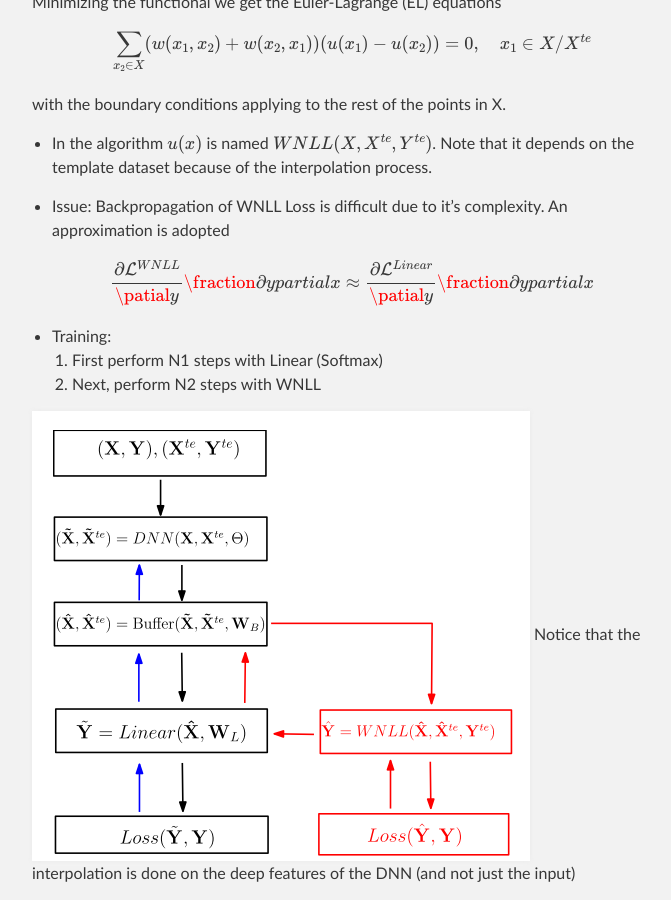
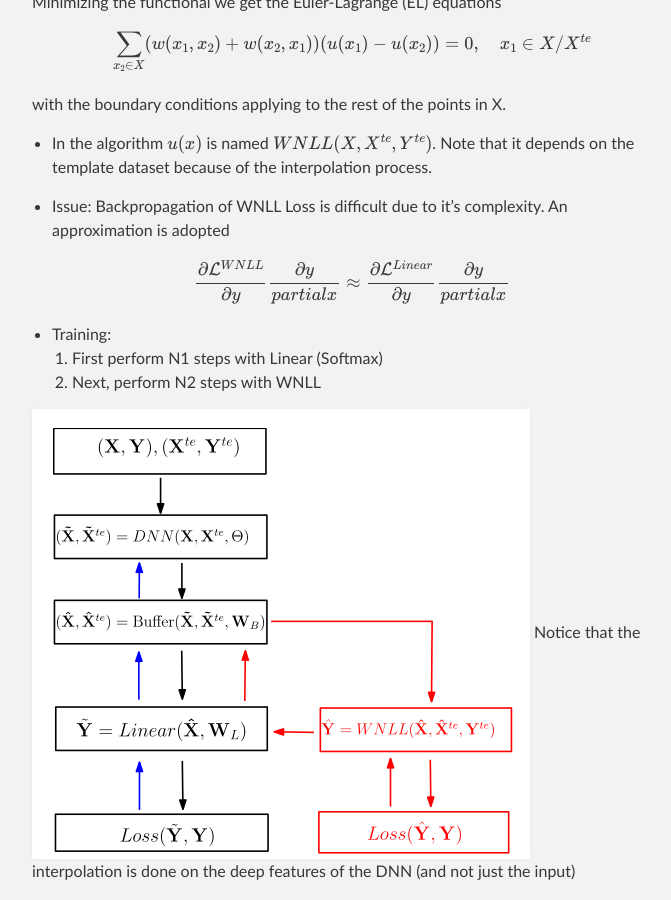
Before and after one commit to cmarasinou/NeurIPS_2018, a Jekyll site: the page built from Summaries/BaoETAL2018.md, in a window 1280 px wide and 900 px high, scrolled down 689 px. Shown: the whole window, without its empty margins (288-959 px from the left). Built offline with Jekyll 4.4.1, drawn with Linux system fonts in a browser that asks for light colours; our own code applies the rules of GitHub Pages for plain Markdown files; formulas are drawn with MathJax 3.

Commit message:
BaoETAL2018 added

```diff
--- a/Summaries/BaoETAL2018.md
+++ b/Summaries/BaoETAL2018.md
@@ -25,9 +25,9 @@ with the boundary conditions applying to the rest of the points in X.
 - Issue: Backpropagation of WNLL Loss is difficult due to it's complexity. An approximation is adopted
 
 $$
-\frac{\partial\mathcal{L}^{WNLL}}{\patial y} \fraction{\partial y}{partial x}
+\frac{\partial\mathcal{L}^{WNLL}}{\partial y} \frac{\partial y}{partial x}
 \approx
-\frac{\partial\mathcal{L}^{Linear}}{\patial y} \fraction{\partial y}{partial x}
+\frac{\partial\mathcal{L}^{Linear}}{\partial y} \frac{\partial y}{partial x}
 $$
 
 - Training:
```
